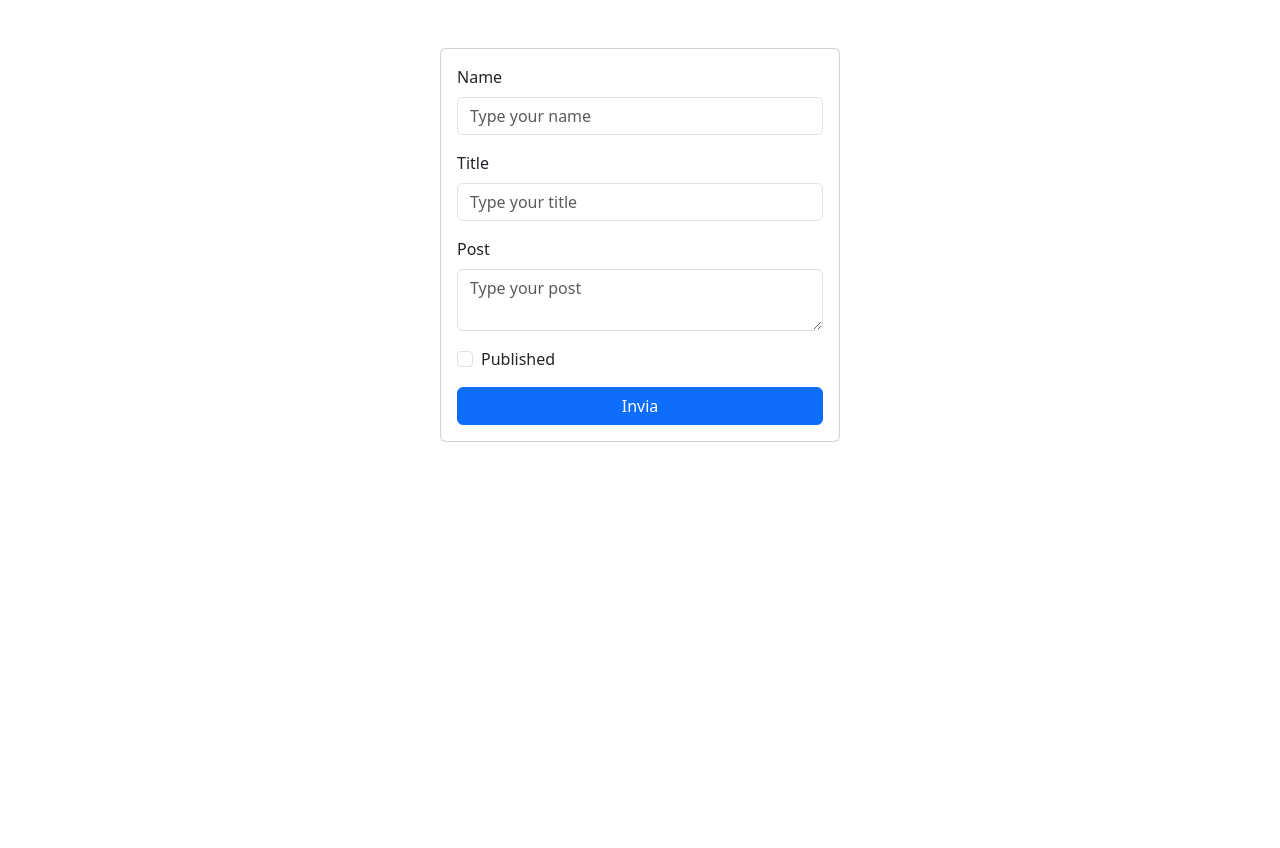
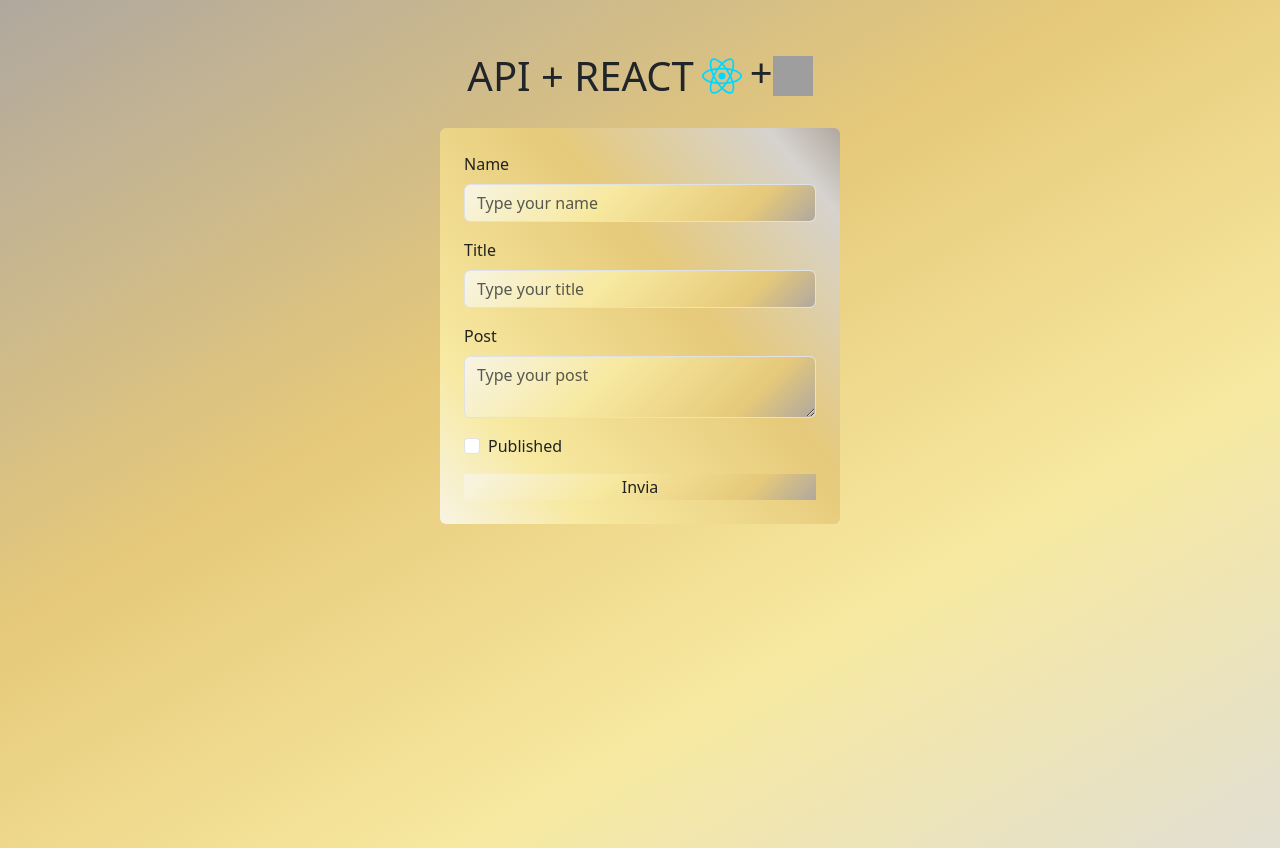
Before and after one commit to UmbertoCarbone/react-post-form, a React (Vite) app: page / in a window 1280 px wide. Before the commit the page ends 800 px from the top, so only its background shows below. Built offline with nearby package versions, Linux system fonts and the light colour scheme; grey boxes are pictures that could not be loaded.

Commit message:
CSS gradient + bee + react logo

```diff
--- a/src/App.jsx
+++ b/src/App.jsx
@@ -1,4 +1,5 @@
 import { useState } from "react"
+import reactLogo from "../src/assets/react.svg"
 function App() {
   //
   const [author, setAuthor] = useState("")
@@ -53,18 +54,22 @@ function App() {
   return (
     <>
       <div className="container">
-        <form className="card p-3 mx-auto mt-5" style={{ maxWidth: "400px" }} onSubmit={handleSubmit}>
-          {/* input nome + funzione handleName */}
+        <div className="d-flex align-items-center justify-content-center gap-2 mt-5 mb-3">
+          <h1 className="m-0">API + REACT</h1>
+          <img src={reactLogo} alt="React Logo" style={{ width: 40, height: 40 }} />
+          <h1>+
+            <img width="40" height="40" src="https://img.icons8.com/officel/40/wasp.png" alt="wasp" />
+          </h1>
+        </div>
+        <form className="card p-4 mx-auto mt-4" style={{ maxWidth: "400px" }} onSubmit={handleSubmit}>
           <div className="mb-3">
             <label className="form-label">Name</label>
             <input type="text" name="author" className="form-control" placeholder="Type your name" value={author} onChange={handleAuthor} />
           </div>
-          {/* input Title + funziona handleTitle */}
           <div className="mb-3">
             <label className="form-label">Title</label>
             <input type="text" name="title" className="form-control" placeholder="Type your title" value={title} onChange={handleTitle} />
           </div>
-          {/* body + button + funzione handleBody */}
           <div className="mb-3">
             <label className="form-label">Post</label>
             <textarea className="form-control" name="body" placeholder="Type your post" value={body} onChange={handleBody} />
@@ -73,10 +78,9 @@ function App() {
             <label className="form-check-label">Published</label>
             <input type="checkbox" name="published" className="form-check-input" checked={isPublic} onChange={handleCheck} />
           </div>
-          <button type="submit" className="btn btn-primary w-100">
+          <button type="submit">
             Invia
           </button>
-          {/* fine container + card */}
         </form>
       </div>
     </>
--- a/src/index.css
+++ b/src/index.css
@@ -1 +1,73 @@
-@import 'bootstrap/dist/css/bootstrap.min.css';
+@import "bootstrap/dist/css/bootstrap.min.css";
+
+body {
+  background: linear-gradient(
+    135deg,
+    #f8f4e3 0%,
+    #f7e9a0 30%,
+    #e6c97a 60%,
+    #b0a89f 85%,
+    #222222 100%
+  );
+  min-height: 100vh;
+}
+
+body {
+  background: linear-gradient(
+    330deg,
+    #e2dfd3 0%,
+    #f7e9a0 30%,
+    #e6c97a 60%,
+    #b0a89f 100%
+  );
+  min-height: 100vh;
+}
+
+.card {
+  background: linear-gradient(
+    50deg,
+    #f8f4e3 0%,
+    #f7e9a0 20%,
+    #e6c97a 60%,
+    #d6d3ce 90%,
+    #b0a89f 100%
+  );
+  color: #222;
+  border: none;
+}
+
+button {
+  background: linear-gradient(
+    135deg,
+    #f8f4e3 0%,
+    #f7e9a0 40%,
+    #e6c97a 80%,
+    #b0a89f 100%
+  );
+  color: #222;
+  border: none;
+}
+
+input {
+  background: linear-gradient(
+    135deg,
+    #f8f4e3 0%,
+    #f7e9a0 40%,
+    #e6c97a 80%,
+    #b0a89f 100%
+  );
+  color: #222;
+  border: none;
+}
+
+textarea {
+  background: linear-gradient(
+    135deg,
+    #f8f4e3 0%,
+    #f7e9a0 40%,
+    #e6c97a 80%,
+    #b0a89f 100%
+  );
+  color: #222;
+  border: none;
+}
```
